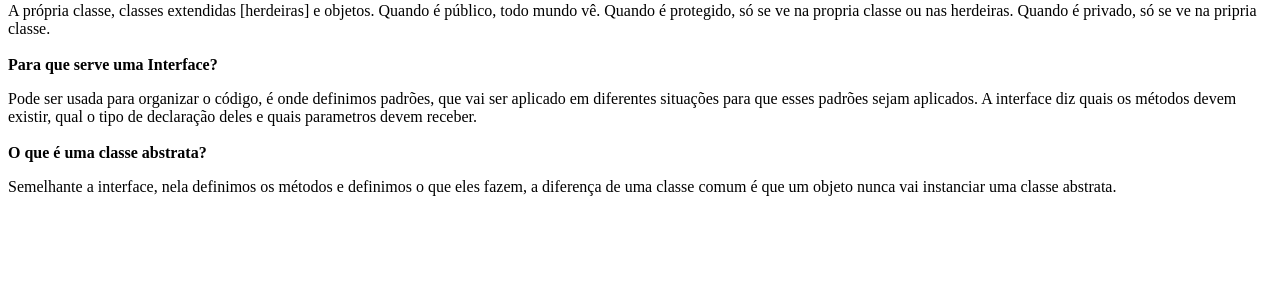
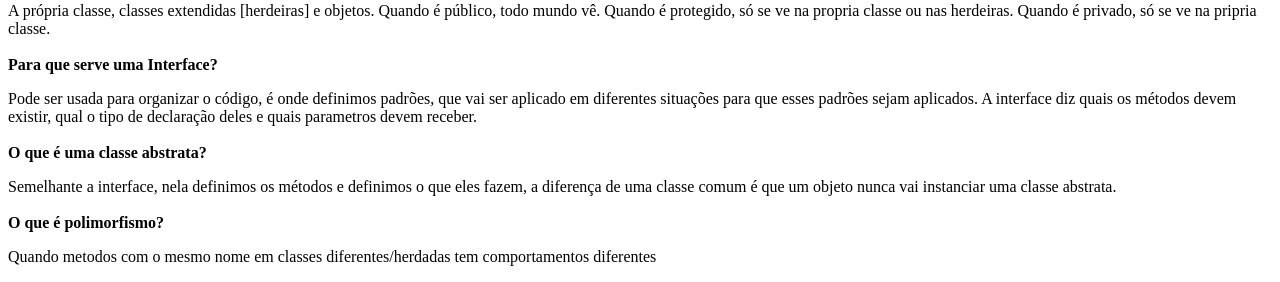
Before and after one commit to mcsnsx/Estudo-PHP, a PHP site: page / in a window 1280 px wide. Shown: the part 760-1042 px from the top of the page. Before the commit the page ends 956 px from the top, so only its background shows below. Run offline with PHP 8.4, Linux system fonts and the light colour scheme.

Commit message:
Conceito de Programação Orientada a Objetos - POO

```diff
--- a/POO/index.php
+++ b/POO/index.php
@@ -99,3 +99,10 @@ echo "<b>O que é uma classe abstrata?</b>
       que eles fazem, a diferença de uma classe comum é que um objeto nunca vai
       instanciar uma classe abstrata."
 ;
+
+echo "<br><br>";
+
+echo "<b>O que é polimorfismo?</b>
+      <p>Quando metodos com o mesmo nome em classes diferentes/herdadas tem
+      comportamentos diferentes "
+;
```
